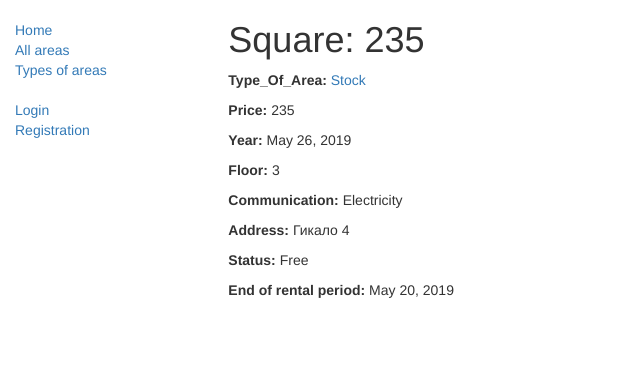
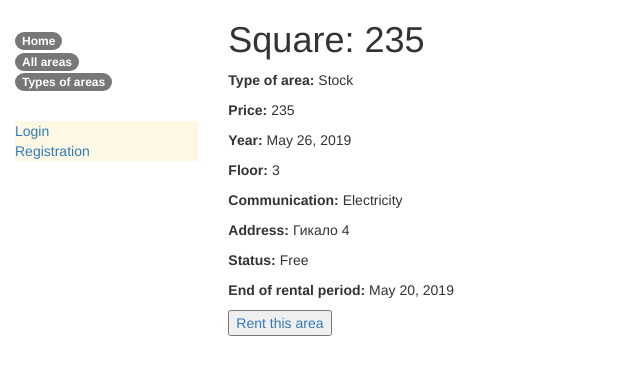
Before and after one commit to AlinAnt/rentalproperty, a Django app: page /catalog/areas/2 in a window 1280 px wide. Shown: the top 375 px of the page, without its empty margins (0-640 px from the left). Run offline with Django 3.2, Linux system fonts and the light colour scheme; data comes from the database, SQL or seed files in the repository; both versions use the stored data as it was after the commit; some libraries are stand-ins or nearby versions.

Commit message:
4 commit

```diff
--- a/rentalproperty/rentalproperty/catalog/admin.py
+++ b/rentalproperty/rentalproperty/catalog/admin.py
@@ -28,7 +28,7 @@ class AreaAdmin(admin.ModelAdmin):
             'fields': ('square', 'typeArea', 'price')
         }),
         ('Detail', {
-            'fields': ('floor', 'communication', 'address', 'status', 'endOfRental', 'rent', 'begofRental')
+            'fields': ('floor', 'communication', 'address', 'status', 'endOfRental', 'rent')
         }),
     )
 
--- a/rentalproperty/rentalproperty/catalog/forms.py
+++ b/rentalproperty/rentalproperty/catalog/forms.py
@@ -1,4 +1,5 @@
 from django import forms
+
 
 from django.core.exceptions import ValidationError
 from django.utils.translation import ugettext_lazy as _
--- a/rentalproperty/rentalproperty/catalog/models.py
+++ b/rentalproperty/rentalproperty/catalog/models.py
@@ -25,10 +25,15 @@ class Area(models.Model):
     endOfRental = models.DateField(null=True, blank=True)
     rent = models.ForeignKey(User, on_delete=models.SET_NULL, null=True, blank=True)
 
-
     @property
     def is_overend(self):
         if self.endOfRental and date.today() > self.endOfRental:
+            return True
+        return False
+
+    @property
+    def is_free(self):
+        if self.status == "Free":
             return True
         return False
 
--- a/rentalproperty/rentalproperty/catalog/static/css/styles.css
+++ b/rentalproperty/rentalproperty/catalog/static/css/styles.css
@@ -1,5 +1,6 @@
 .sidebar-nav {
-    margin-top: 20px;
+    margin-top: 30px;
     padding: 0;
     list-style: none;
+    box-sizing: content-box;
 }
--- a/rentalproperty/rentalproperty/catalog/templates/base_generic.html
+++ b/rentalproperty/rentalproperty/catalog/templates/base_generic.html
@@ -2,7 +2,7 @@
 <html lang="en">
 <head>
 
-  {% block title %}<title>Rental Property</title>{% endblock %}
+    {% block title %}<title>Rental Property</title>{% endblock %}
   <meta charset="utf-8">
   <meta name="viewport" content="width=device-width, initial-scale=1">
   <link rel="stylesheet" href="https://maxcdn.bootstrapcdn.com/bootstrap/3.3.7/css/bootstrap.min.css">
@@ -22,12 +22,12 @@
       <div class="col-sm-2">
       {% block sidebar %}
       <ul class="sidebar-nav">
-          <li><a href="{% url 'index' %}">Home</a></li>
-          <li><a href="{% url 'areas' %}" >All areas</a></li>
-          <li><a href="{% url 'tareas' %}">Types of areas</a></li>
+          <li><a href="{% url 'index' %}" class="badge badge-warning">Home</a></li>
+          <li><a href="{% url 'areas' %}" class="badge badge-warning" >All areas</a></li>
+          <li><a href="{% url 'tareas' %}" class="badge badge-warning">Types of areas</a></li>
       </ul>
 
-      <ul class="sidebar-nav">
+      <ul class="sidebar-nav p-3 mb-2 bg-warning text-dark">
        {% if user.is_authenticated %}
          <li>User: {{ user.get_username }}</li>
          <li><a href="{% url 'my-rent'%}">My Rental Property</a></li>
@@ -40,7 +40,7 @@
 
       {% if user.is_staff %}
       <hr/>
-      <ul class="sidebar-nav">
+      <ul class="sidebar-nav p-3 mb-2 bg-danger text-white">
       <li>Seller</li>
       <li><a href="{% url 'all-rent' %}">All rent</a></li>
       <li><a href="http://127.0.0.1:8000/admin/">Change Area</a></li>
--- a/rentalproperty/rentalproperty/catalog/templates/catalog/area_detail.html
+++ b/rentalproperty/rentalproperty/catalog/templates/catalog/area_detail.html
@@ -3,7 +3,7 @@
 {% block content %}
   <h1>Square: {{ area.square }}</h1>
 
-  <p><strong>Type_Of_Area: </strong> <a href="">{{ area.typeArea }}</a></p>
+  <p><strong>Type of area: </strong> {{ area.typeArea }}</p>
   <p><strong>Price: </strong> {{ area.price }}</p>
   <p><strong>Year: </strong> {{ area.year }}</p>
   <p><strong>Floor: </strong> {{ area.floor}}</p>
@@ -11,5 +11,7 @@
   <p><strong>Address: </strong>{{area.address}}</p>
   <p><strong>Status: </strong>{{area.status}}</p>
   <p><strong>End of rental period: </strong>{{area.endOfRental}}</p>
-
+  {% if area.is_free %}
+    <button><a href = "{% url 'rent-this' %}">Rent this area </a></button>
+  {% endif %}
 {% endblock %}
--- a/rentalproperty/rentalproperty/catalog/urls.py
+++ b/rentalproperty/rentalproperty/catalog/urls.py
@@ -14,5 +14,5 @@ urlpatterns = [
     path('register/', views.RegisterList.as_view(), name='register'),
     path('myAreas/', views.RentalAreasByUserListView.as_view(), name='my-rent'),
     path('rental/', views.RentalBooksAllListView.as_view(), name='all-rent'),
-    path('area/<uuid:pk>/renew/', views.renew_area_seller, name='renew-area-seller'),
+    path('thisArea/', views.RentThisArea.as_view(), name='rent-this'),
 ]
--- a/rentalproperty/rentalproperty/catalog/views.py
+++ b/rentalproperty/rentalproperty/catalog/views.py
@@ -1,4 +1,4 @@
-from django.shortcuts import render
+from django.shortcuts import render, render_to_response
 from .models import Area, TypeArea
 from django.views import generic
 from django.contrib.auth.mixins import LoginRequiredMixin
@@ -82,7 +82,11 @@ class RentalBooksAllListView(PermissionRequiredMixin, generic.ListView):
         return Area.objects.filter(status="Busy").order_by('endOfRental')
 
 
-@staff_member_required
+class RentThisArea(generic.ListView):
+    model = TypeArea
+    template_name = 'catalog/rent_this_area.html'
+
+
 def renew_area_seller(request, pk):
     area = get_object_or_404(Area, pk=pk)
 
@@ -105,4 +109,4 @@ def renew_area_seller(request, pk):
         'area': area,
     }
 
-    return render(request, 'catalog/area_renew_seller.html', context)
+    return render(request, 'catalog/rent_this_area.html', context)
--- a/rentalproperty/rentalproperty/templates/registration/register.html
+++ b/rentalproperty/rentalproperty/templates/registration/register.html
@@ -1,6 +1,5 @@
 {% extends "base_generic.html" %}
 
-{% block title %}Регистрация пользователя{% endblock %}
 
 {% block content %}
   <h1>Регистрация пользователя</h1>
```
Also changed, not shown: rentalproperty/rentalproperty/catalog/templates/catalog/area_list.html (+25 -7 lines), rentalproperty/rentalproperty/catalog/templates/catalog/rent_this_area.html (added, +28 -0 lines), rentalproperty/rentalproperty/catalog/templates/index.html (+4 -6 lines), rentalproperty/rentalproperty/catalog/templates/catalog/profile.html (added), rentalproperty/rentalproperty/db.sqlite3.
